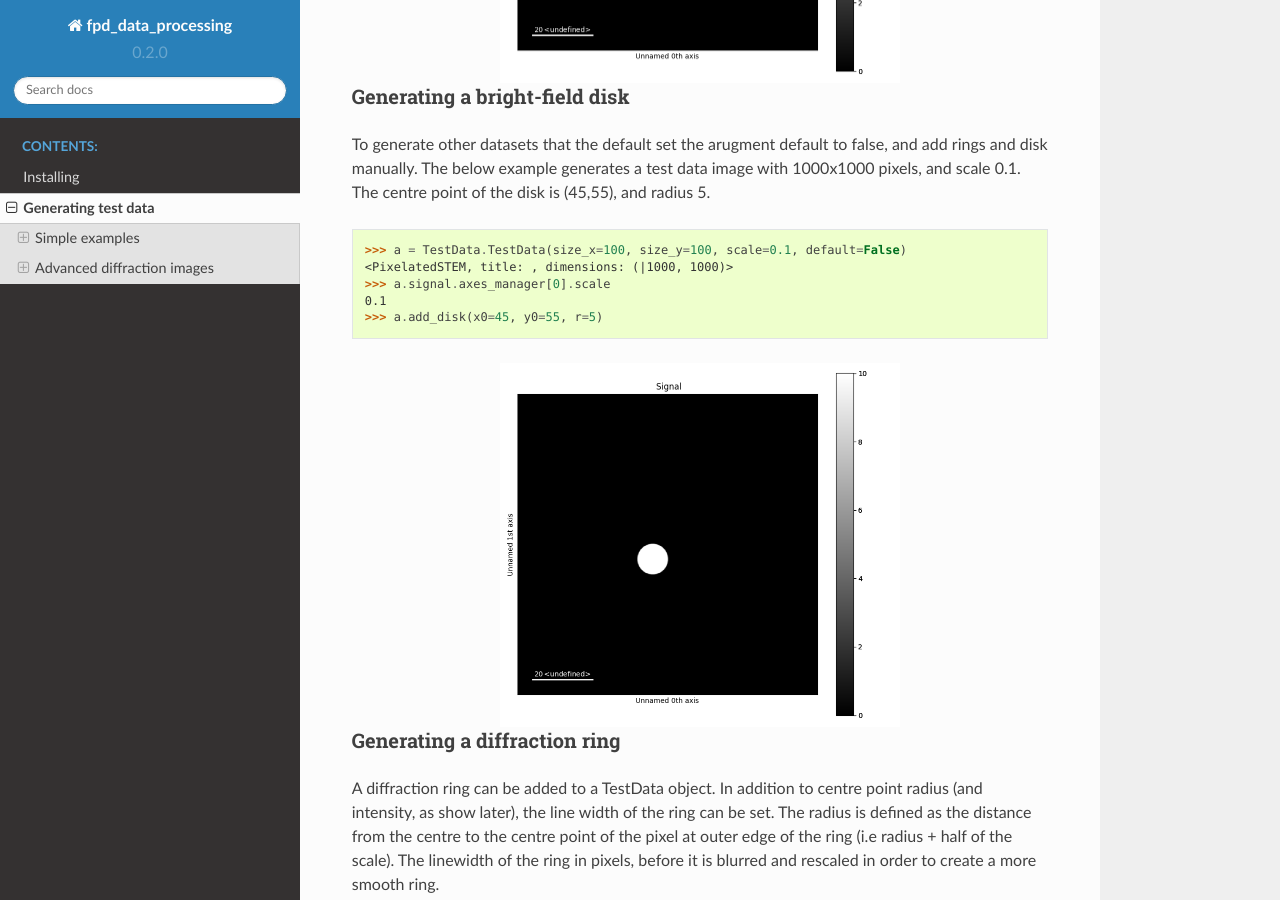
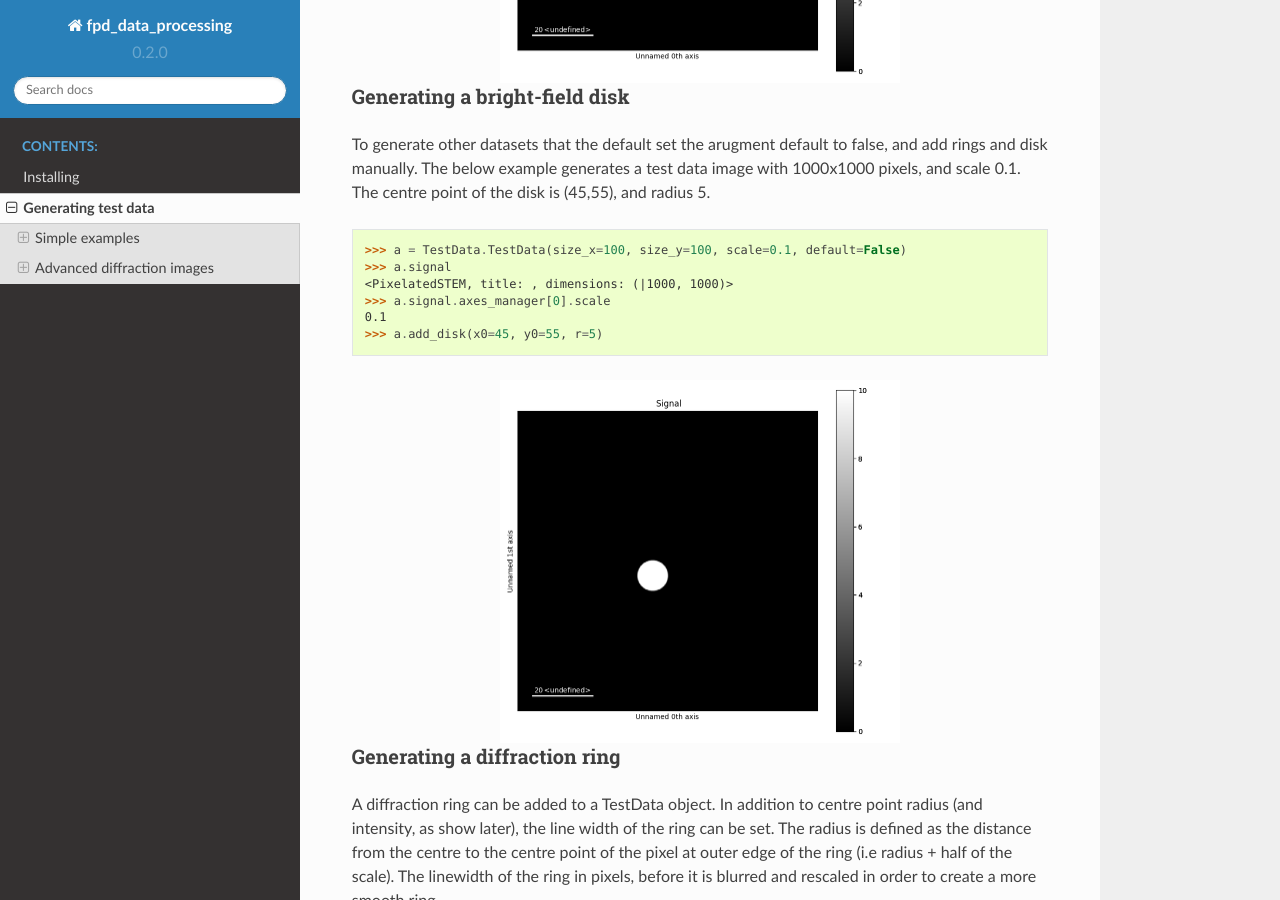
Before and after one commit to pyxem/pyxem, a Sphinx documentation site: the page built from doc/generate_test_data.rst, in a window 1280 px wide and 900 px high, scrolled down 999 px. Built offline with Sphinx 7.4.7 and the Read the Docs theme 2.0.0, drawn with Linux system fonts in a browser that asks for light colours.

Commit message:
Add testing of documentation. Fix one minor bug in documentation

```diff
--- a/doc/generate_test_data.rst
+++ b/doc/generate_test_data.rst
@@ -46,6 +46,7 @@ The centre point of the disk is (45,55), and radius 5.
 .. code-block:: python
 
     >>> a = TestData.TestData(size_x=100, size_y=100, scale=0.1, default=False)
+    >>> a.signal
     <PixelatedSTEM, title: , dimensions: (|1000, 1000)>
     >>> a.signal.axes_manager[0].scale
     0.1
```
Also changed, not shown: .gitlab-ci.yml.
